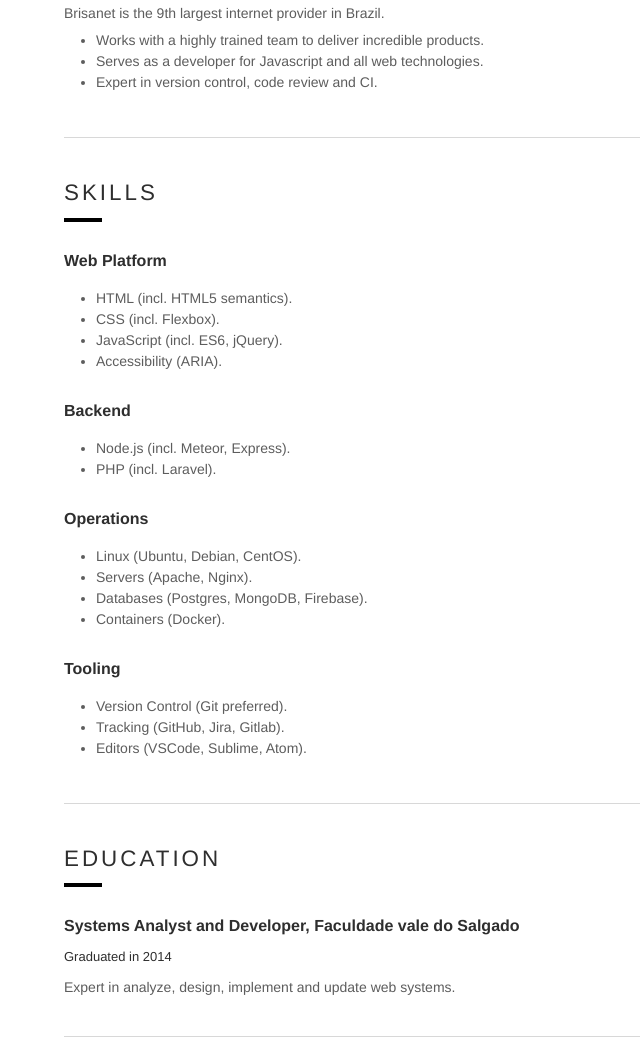
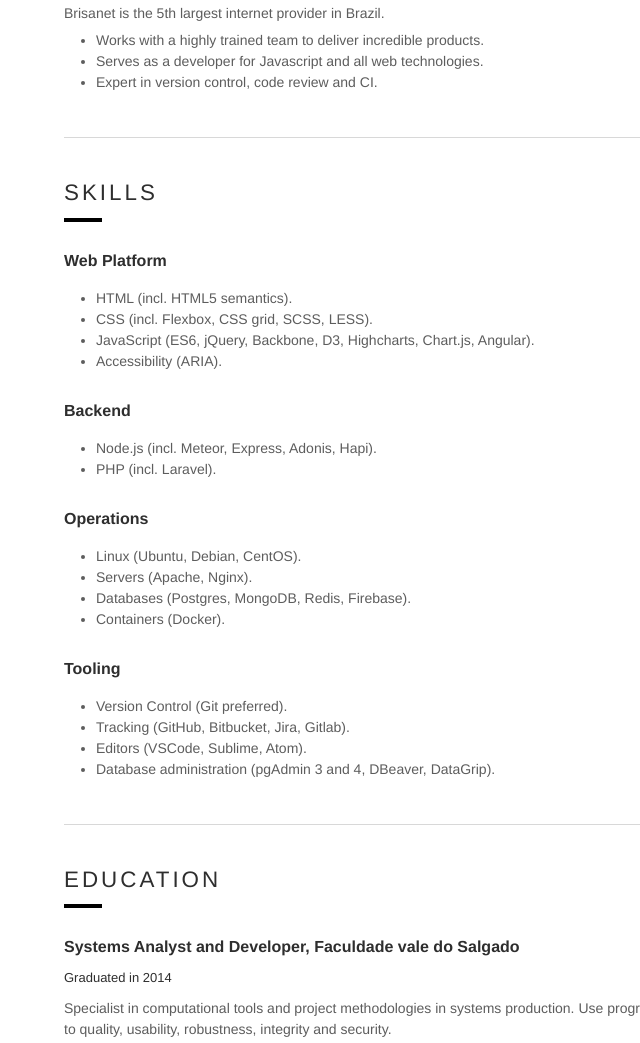
Before and after one commit to MarcosEllys/marcosellys.github.io, a plain HTML site: page curriculum/index.html in a window 1280 px wide. Shown: the part 692-1735 px from the top of the page, without its empty margins (0-640 px from the left). Drawn offline with Linux system fonts and the light colour scheme.

Commit message:
improved curriculum

```diff
--- a/assets/js/app.js
+++ b/assets/js/app.js
@@ -62,8 +62,8 @@ const configs = {
     'até o momento'
   ],
   descriptionBusinessTwo: [
-    'Brisanet is the 9th largest internet provider in Brazil.',
-    'A Brisanet é a 9ª maior provedora de internet do Brasil.'
+    'Brisanet is the 5th largest internet provider in Brazil.',
+    'A Brisanet é a 5ª maior provedora de internet do Brasil.'
   ],
   descriptionBusinessTwoRef1: [
     'Works with a highly trained team to deliver incredible products.',
@@ -106,20 +106,24 @@ const configs = {
     'Servidores (Apache, Nginx).'
   ],
   talentDescribeThree: [
-    'Databases (Postgres, MongoDB, Firebase).',
-    'Bancos de Dados (Postgres, MongoDB, Firebase).'
+    'Databases (Postgres, MongoDB, Redis, Firebase).',
+    'Bancos de Dados (Postgres, MongoDB, Redis, Firebase).'
   ],
   talentDescribeFour: [
     'Version Control (Git preferred).',
     'Controle de Versão (Git prefido).'
   ],
   talentDescribeFive: [
-    'Tracking (GitHub, Jira, Gitlab).',
-    'Rastreamento (GitHub, Jira, Gitlab).'
+    'Tracking (GitHub, Bitbucket, Jira, Gitlab).',
+    'Rastreamento (GitHub, Bitbucket, Jira, Gitlab).'
   ],
   talentDescribeSix: [
     'Editors (VSCode, Sublime, Atom).',
     'Editores (VSCode, Sublime, Atom).'
+  ],
+  talentDescribeSeven: [
+    'Database administration (pgAdmin 3 and 4, DBeaver, DataGrip).',
+    'Administração de banco de dados (pgAdmin 3 and 4, DBeaver, DataGrip).',
   ],
   formation: [
     'Education',
@@ -134,8 +138,8 @@ const configs = {
     'Graduado em 2014'
   ],
   skillsDescritption: [
-    'Expert in analyze, design, implement and update web systems.',
-    'Especialista em análise, design, implementação e atualização de sistemas web.'
+    'Specialist in computational tools and project methodologies in systems production. Use programming languages and methodologies in the construction of projects, paying attention to quality, usability, robustness, integrity and security.',
+    'Especialista em ferramentas computacionais e metodologias de projetos na produção de sistemas. Utilizando linguagens de programação e metodologias na construção de projetos, atento a qualidade, usabilidade, robustez, integridade e segurança.'
   ],
   descriptionOpenSource: [
     'With experience in open source projects and privates, i already contributes to community and private companies projects like Globo.com.',
--- a/curriculum/index.html
+++ b/curriculum/index.html
@@ -85,8 +85,8 @@
               <div class="description" itemprop="description">
                 <ul>
                   <li>HTML (incl. HTML5 semantics).</li>
-                  <li>CSS (incl. Flexbox).</li>
-                  <li>JavaScript (incl. ES6, jQuery).</li>
+                  <li>CSS (incl. Flexbox, CSS grid, SCSS, LESS).</li>
+                  <li>JavaScript (ES6, jQuery, Backbone, D3, Highcharts, Chart.js, Angular).</li>
                   <li data-binding="talentDescribeOne"></li>
                 </ul>
               </div>
@@ -97,7 +97,7 @@
               </h3>
               <div class="description" itemprop="description">
                 <ul>
-                  <li>Node.js (incl. Meteor, Express).</li>
+                  <li>Node.js (incl. Meteor, Express, Adonis, Hapi).</li>
                   <li>PHP (incl. Laravel).</li>
                 </ul>
               </div>
@@ -124,6 +124,7 @@
                   <li data-binding="talentDescribeFour"></li>
                   <li data-binding="talentDescribeFive"></li>
                   <li data-binding="talentDescribeSix"></li>
+                  <li data-binding="talentDescribeSeven"></li>
                 </ul>
               </div>
             </li>
```
